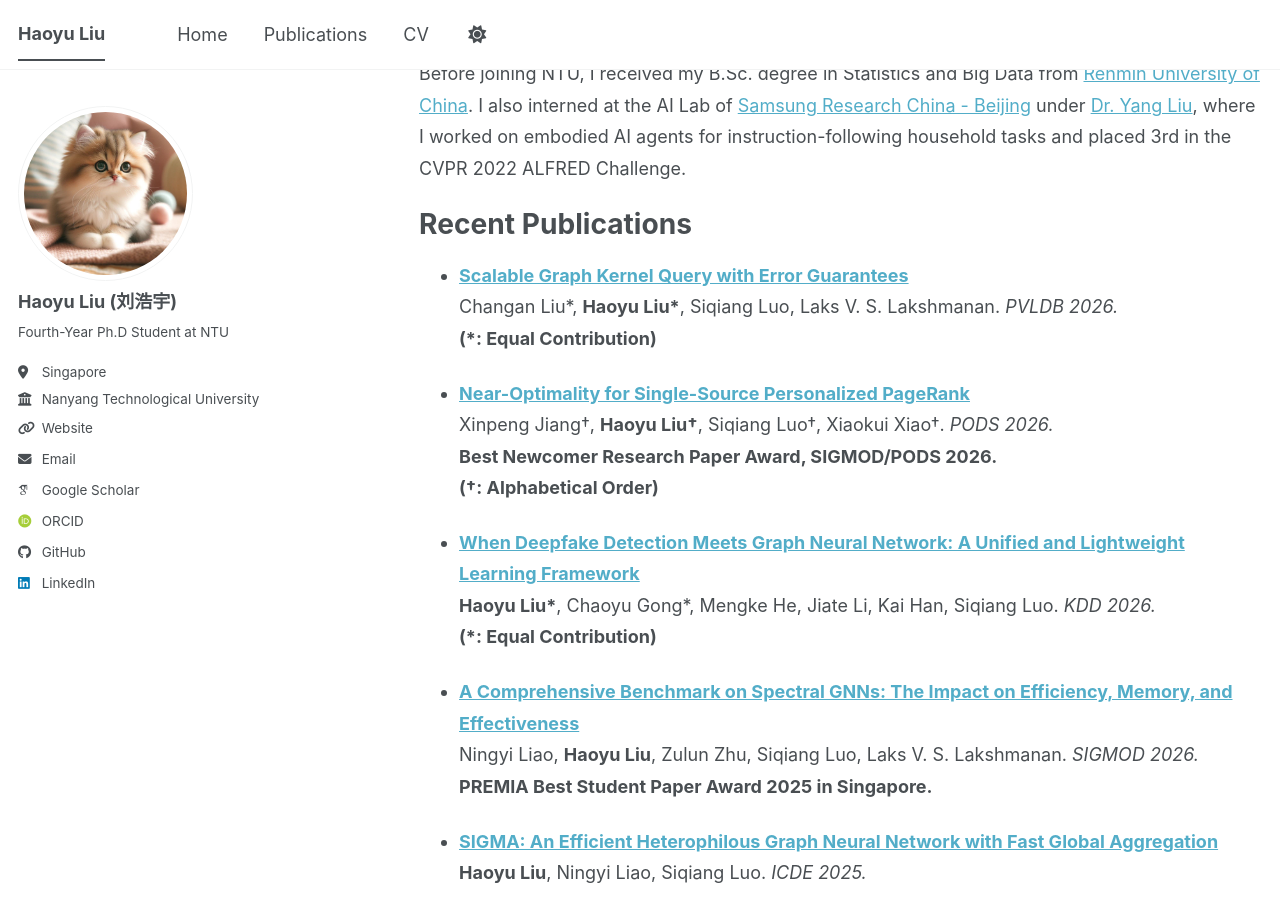
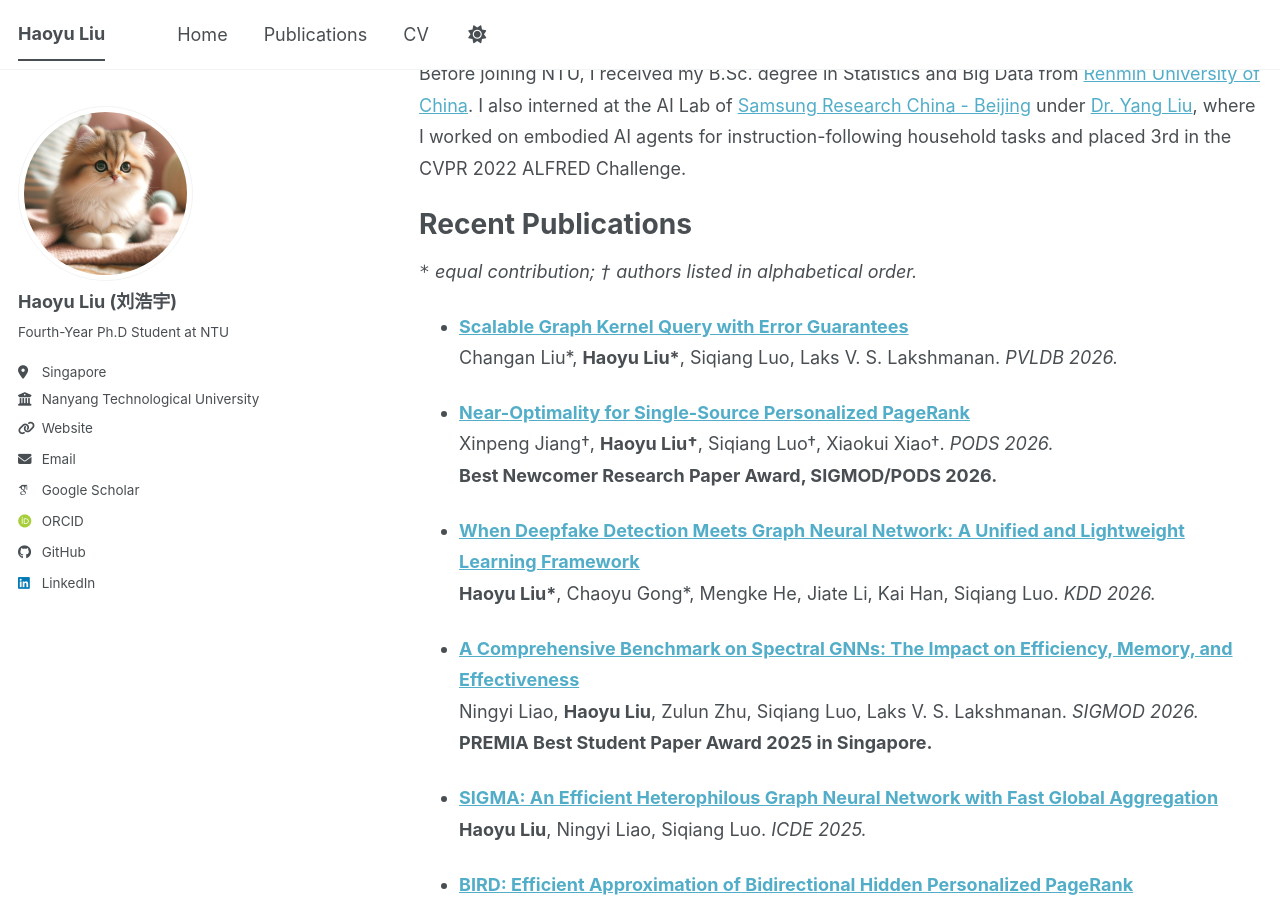
Before and after one commit to hyLiu-777/hyLiu-777.github.io, a Jekyll site: the page built from _pages/about.md, in a window 1280 px wide and 900 px high, scrolled down 420 px. Built offline with Jekyll 4.4.1, drawn with Linux system fonts in a browser that asks for light colours; some web fonts are replaced; a script bundle is joined from its source files by our own code; library files that are not in the unit come from our copies.

Commit message:
Move publication contribution notes to homepage header

```diff
--- a/_pages/about.md
+++ b/_pages/about.md
@@ -40,18 +40,17 @@ Before joining NTU, I received my B.Sc. degree in Statistics and Big Data from [
 Recent Publications
 ===
 
+*`*` equal contribution; `†` authors listed in alphabetical order.*
+
 - [**Scalable Graph Kernel Query with Error Guarantees**](/publication/2026-scalable-graph-kernel-query) \\
-Changan Liu\*, **Haoyu Liu\***, Siqiang Luo, Laks V. S. Lakshmanan. *PVLDB 2026.* \\
-**(\*: Equal Contribution)**
+Changan Liu\*, **Haoyu Liu\***, Siqiang Luo, Laks V. S. Lakshmanan. *PVLDB 2026.*
 
 - [**Near-Optimality for Single-Source Personalized PageRank**](/publication/2025-near-optimality-single-source-ppr) \\
 Xinpeng Jiang†, **Haoyu Liu†**, Siqiang Luo†, Xiaokui Xiao†. *PODS 2026.*\\
-**Best Newcomer Research Paper Award, SIGMOD/PODS 2026.** \\
-**(†: Alphabetical Order)**
+**Best Newcomer Research Paper Award, SIGMOD/PODS 2026.**
 
 - [**When Deepfake Detection Meets Graph Neural Network: A Unified and Lightweight Learning Framework**](/publication/2025-deepfake-detection-gnn) \\
-**Haoyu Liu\***, Chaoyu Gong\*, Mengke He, Jiate Li, Kai Han, Siqiang Luo. *KDD 2026.* \\
-**(\*: Equal Contribution)**
+**Haoyu Liu\***, Chaoyu Gong\*, Mengke He, Jiate Li, Kai Han, Siqiang Luo. *KDD 2026.*
 
 - [**A Comprehensive Benchmark on Spectral GNNs: The Impact on Efficiency, Memory, and Effectiveness**](/publication/2026-spectral-gnn-benchmark) \\
 Ningyi Liao, **Haoyu Liu**, Zulun Zhu, Siqiang Luo, Laks V. S. Lakshmanan. *SIGMOD 2026.* \\
```
